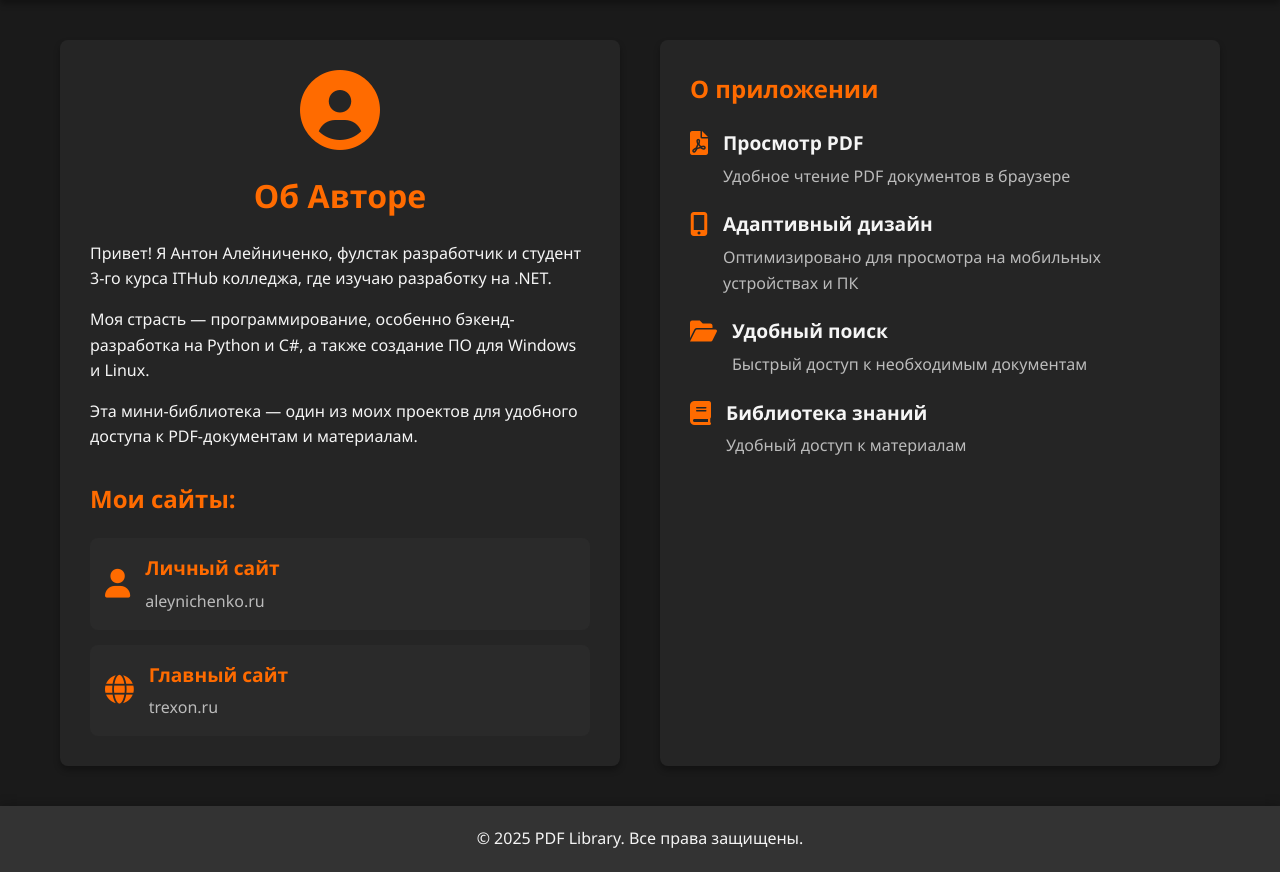
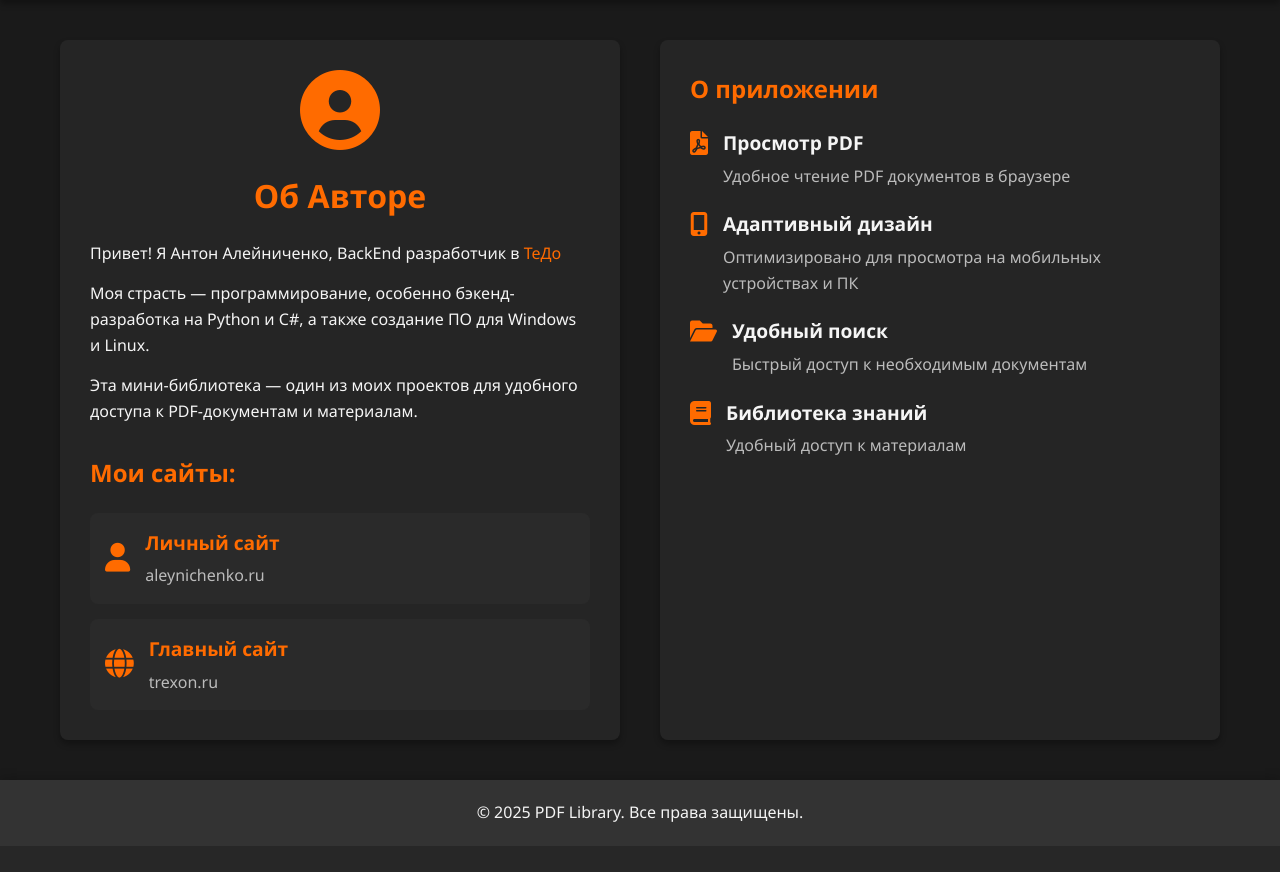
Before and after one commit to Antongo22/pdf_library, a FastAPI app: page /about in a window 1280 px wide. Shown: the part 73-945 px from the top of the page. After the commit the page ends 895 px from the top, so only its background shows below. Run offline with FastAPI, Linux system fonts and the light colour scheme; some libraries are stand-ins or nearby versions.

Commit message:
дополнительная информация

```diff
--- a/app/templates/about.html
+++ b/app/templates/about.html
@@ -10,7 +10,7 @@
         </div>
         <h1>Об Авторе</h1>
         <div class="author-bio">
-            <p>Привет! Я Антон Алейниченко, фулстак разработчик и студент 3-го курса ITHub колледжа, где изучаю разработку на .NET.</p>
+            <p>Привет! Я Антон Алейниченко, BackEnd разработчик в <a href="https://tedo.ru/">ТеДо</a></p>
             <p>Моя страсть — программирование, особенно бэкенд-разработка на Python и C#, а также создание ПО для Windows и Linux.</p>
             <p>Эта мини-библиотека — один из моих проектов для удобного доступа к PDF-документам и материалам.</p>
         </div>
```
